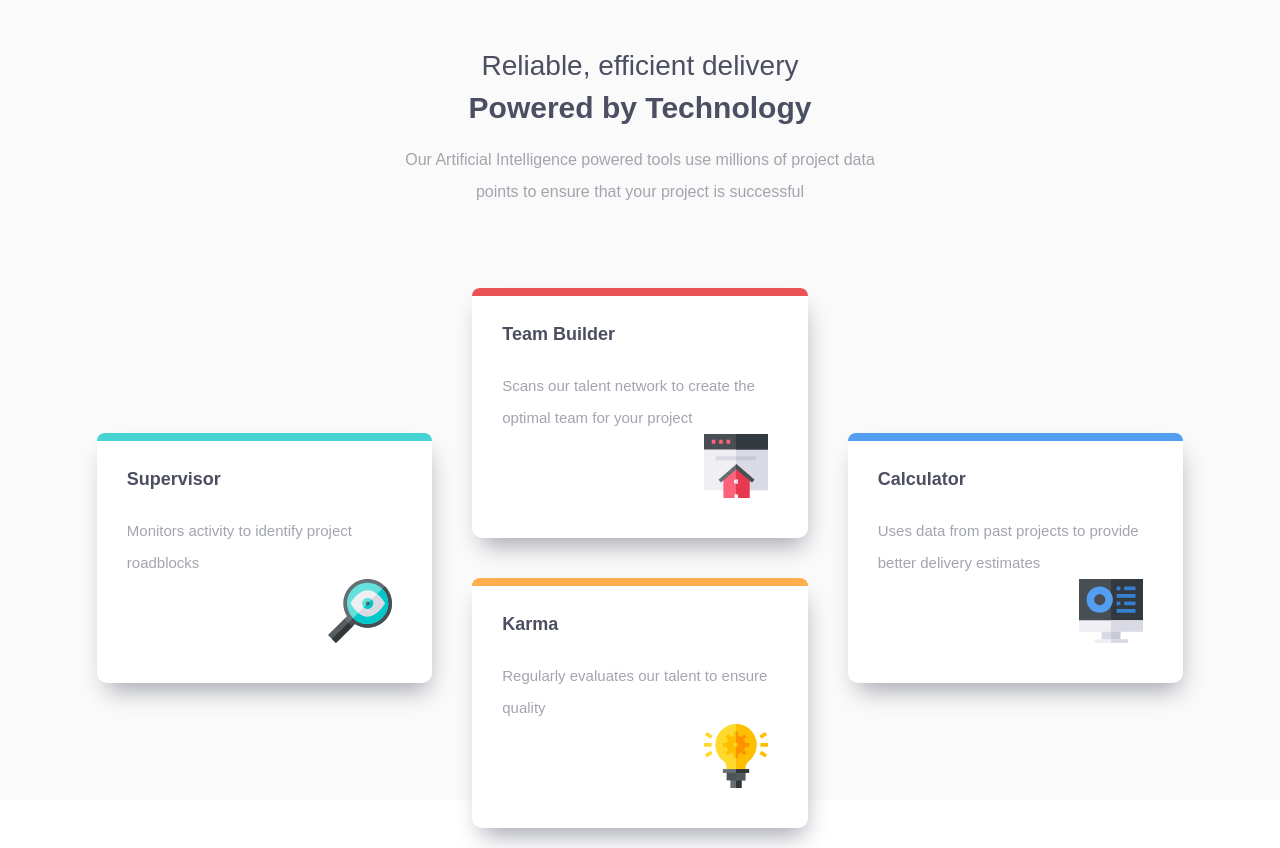
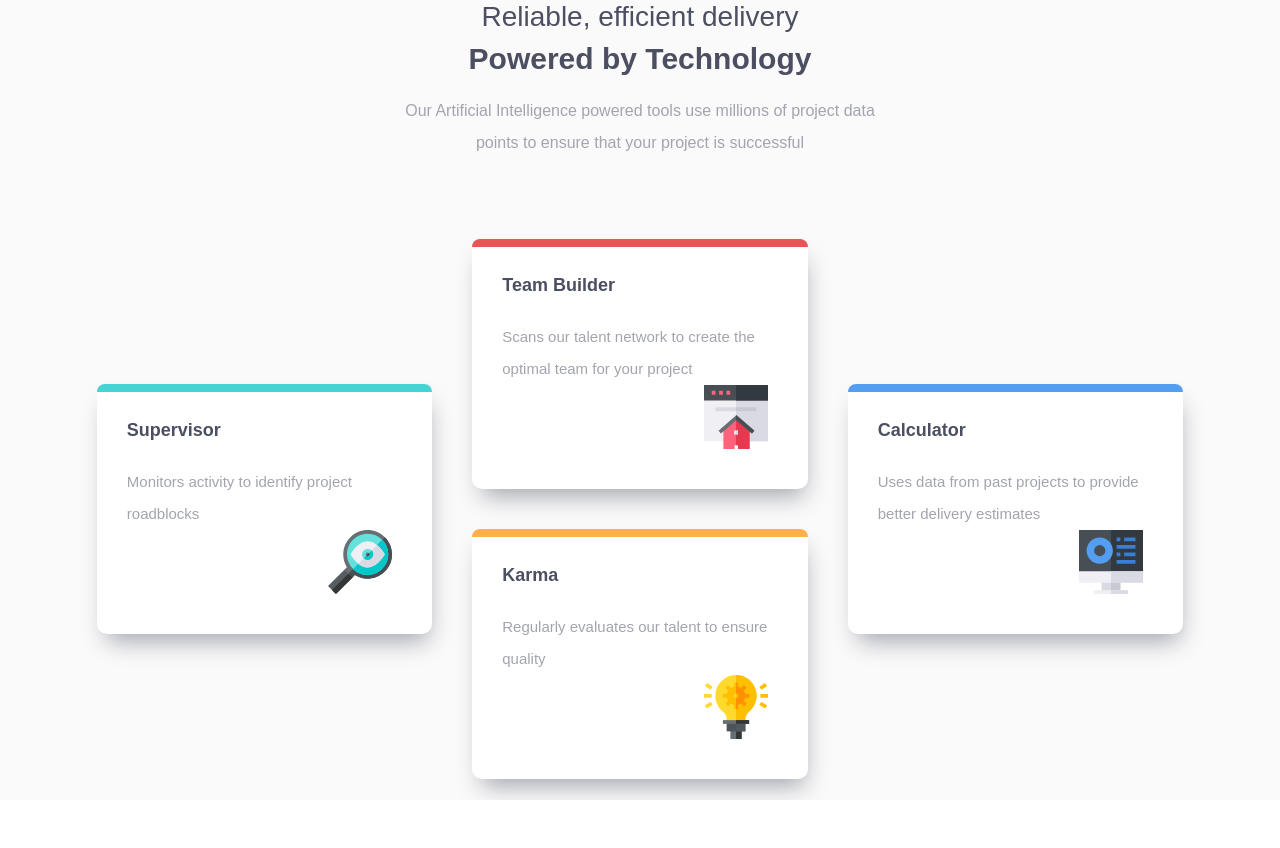
Before and after one commit to ezra0619/FM-newbie-four-card-feature-section, an Angular app: page / in a window 1280 px wide. After the commit the page ends 800 px from the top, so only its background shows below. Built offline with nearby package versions, Linux system fonts and the light colour scheme.

Commit message:
some little design changes

```diff
--- a/src/app/app.component.scss
+++ b/src/app/app.component.scss
@@ -7,6 +7,9 @@
     background-color: hsl(0, 0%, 98%);
     color: hsl(234, 12%, 34%);
     font-family: 'Poppins', sans-serif;
+    display: flex;
+    flex-direction: column;
+    justify-content: center;
 
     p.p {
         padding: 10px;
@@ -20,7 +23,6 @@
         max-width: 500px;
         max-height: 400px;
         text-align: center;
-        padding-top: 50px;
         margin-bottom: 50px;
         margin-left: auto;
         margin-right: auto;
```
Also changed, not shown: 1 other file (tests, documents, lock files or other folders).
